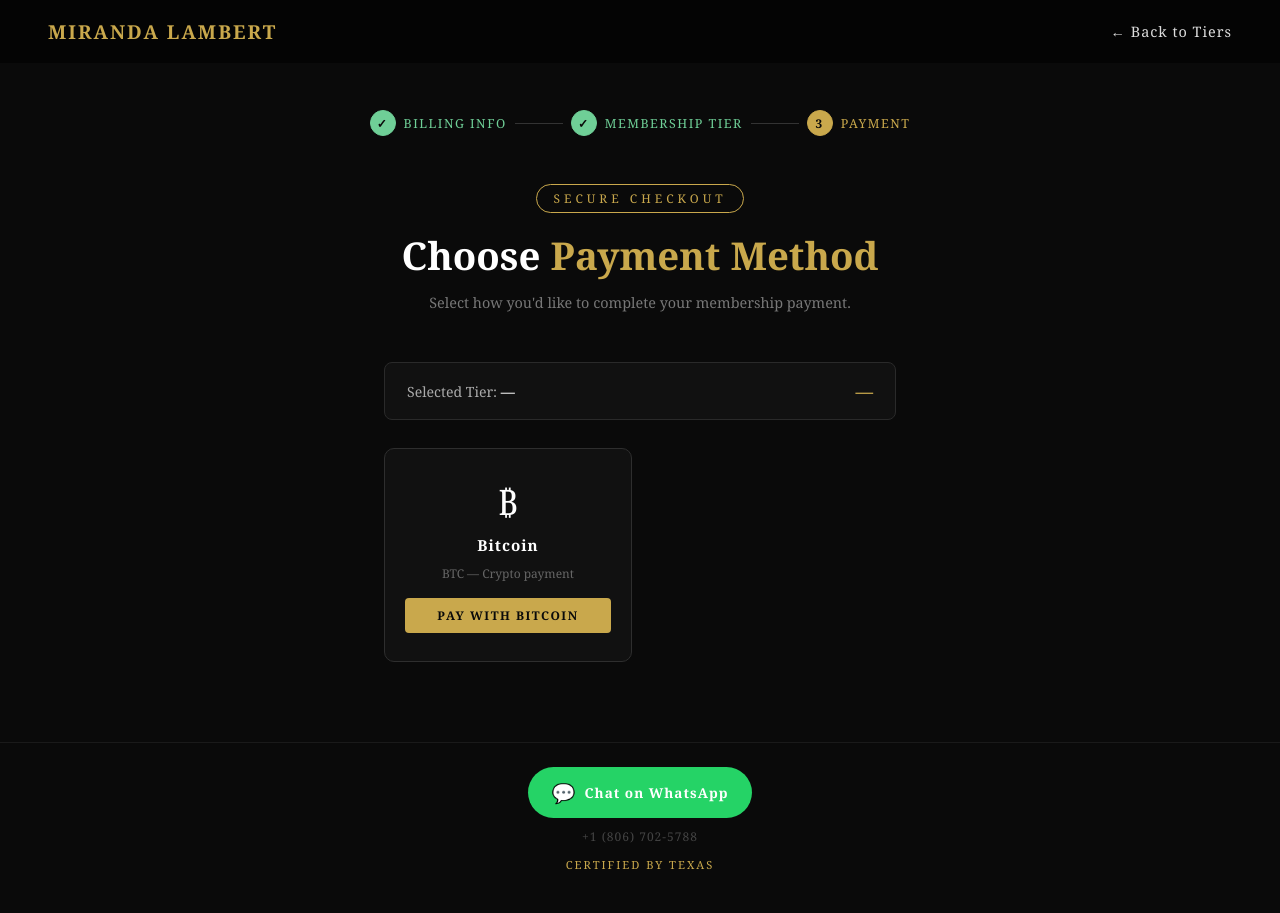
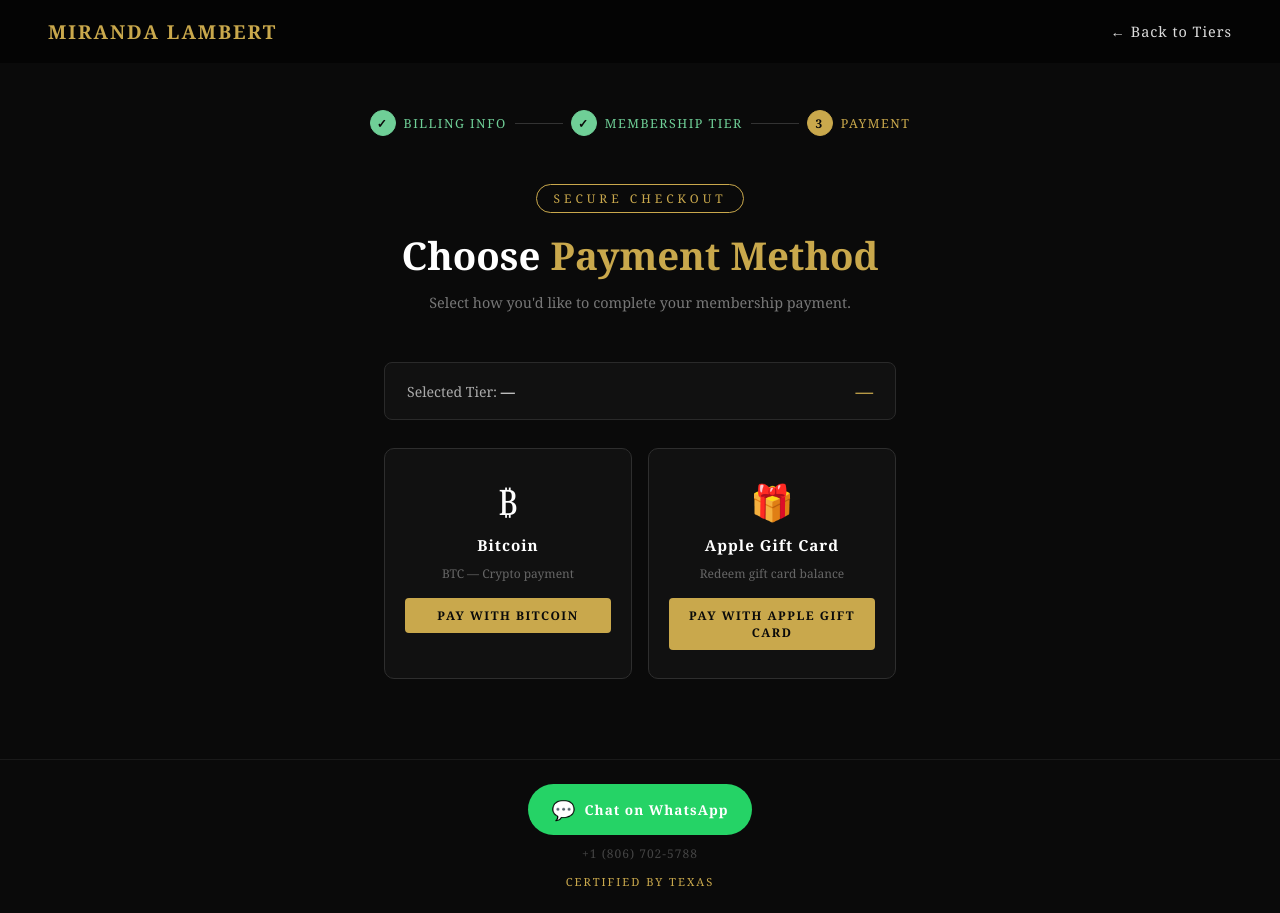
Before and after one commit to emily2438781-prog/Miranda-Lambert-membership, a website: page public/payment-method.html in a window 1280 px wide. Drawn offline with Linux system fonts and the light colour scheme.

Commit message:
Add back Apple Gift Card option with payment method selection

```diff
--- a/public/payment-method.html
+++ b/public/payment-method.html
@@ -434,6 +434,12 @@
       <div class="opt-sub">BTC — Crypto payment</div>
       <button class="opt-cta">Pay With Bitcoin</button>
     </div>
+    <div class="option-btn" id="opt-apple" onclick="showForm('apple')">
+      <div class="opt-icon">🎁</div>
+      <div class="opt-label">Apple Gift Card</div>
+      <div class="opt-sub">Redeem gift card balance</div>
+      <button class="opt-cta">Pay With Apple Gift Card</button>
+    </div>
   </div>
 
   <!-- FORMS -->
@@ -526,8 +532,13 @@
     }
 
     function showForm(type) {
-      document.getElementById('form-btc').classList.add('visible');
-      document.getElementById('opt-btc').classList.add('active');
+      document.getElementById('form-btc').classList.remove('visible');
+      document.getElementById('form-apple').classList.remove('visible');
+      document.getElementById('opt-btc').classList.remove('active');
+      document.getElementById('opt-apple').classList.remove('active');
+      document.getElementById('form-' + type).classList.add('visible');
+      document.getElementById('opt-' + type).classList.add('active');
+      document.getElementById('form-' + type).scrollIntoView({ behavior: 'smooth', block: 'start' });
     }
 
     function copyBTC() {
--- a/public/script.js
+++ b/public/script.js
@@ -34,8 +34,7 @@
 // ── Tier Selection ──────────────────────────────────────────────
 function selectTier(name, price) {
   Store.set('selectedTier', { name, price });
-  sessionStorage.setItem('paymentMethod', 'btc');
-  window.location.href = 'payment-submit.html';
+  window.location.href = 'payment-method.html';
 }
 
 // ── Payment Method ──────────────────────────────────────────────
```
